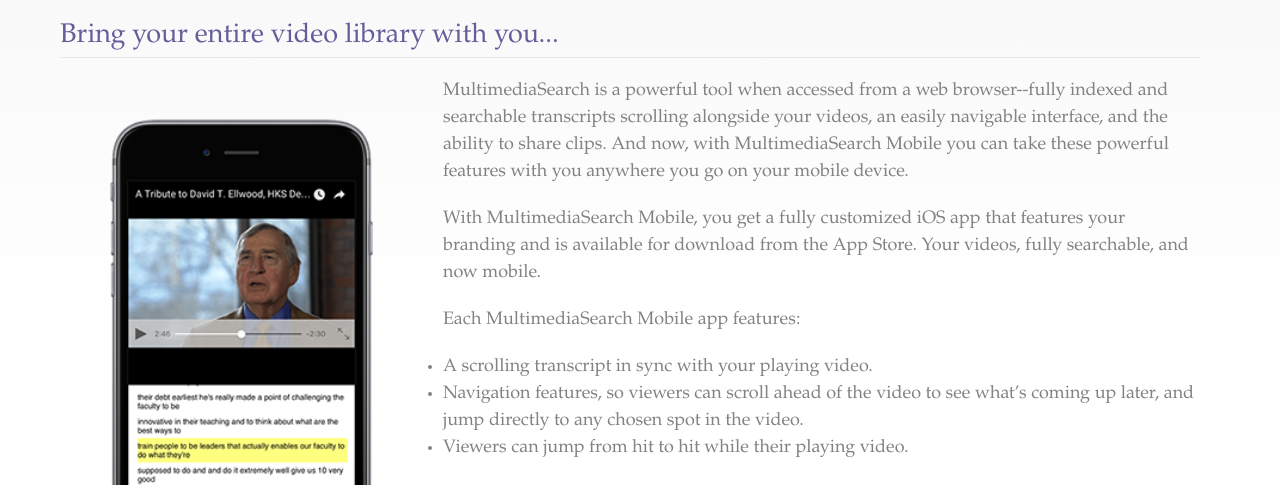
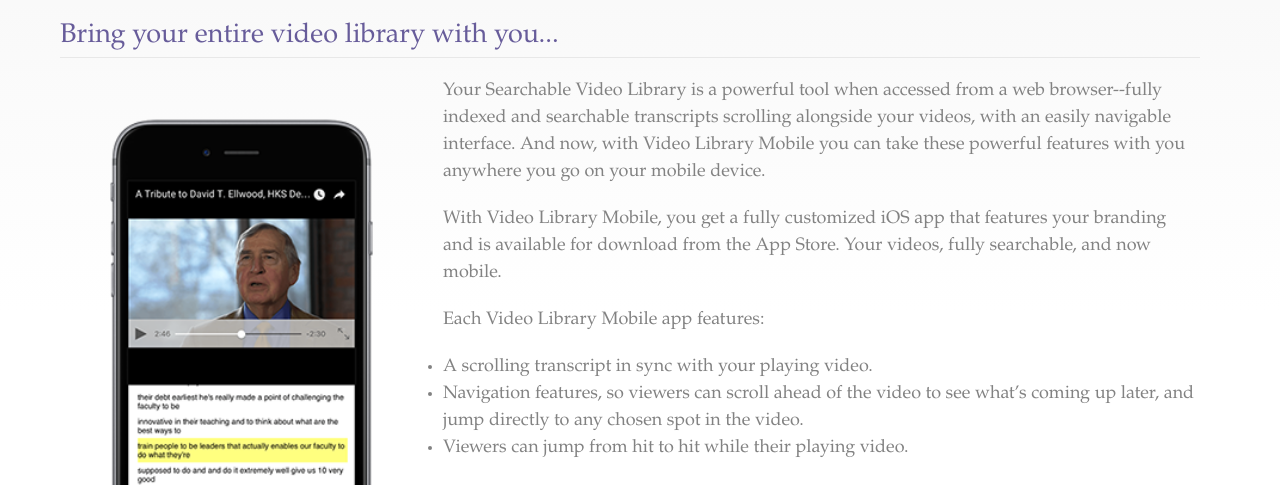
Before and after one commit to microsearch/microsearch.github.io, a Jekyll site: the page built from mobile/index.md, in a window 1280 px wide and 900 px high, cut to the strip 415-900 px from the top of the window. Built offline with Jekyll 4.4.1, drawn with Linux system fonts in a browser that asks for light colours.

Commit message:
Updated Index

```diff
--- a/mobile/index.md
+++ b/mobile/index.md
@@ -2,22 +2,22 @@
 title: Mobile Apps
 permalink: "/services/mobile/"
 id: mobile
-layout: landingpage-1col
 description: Your Searchable Video Library in the Palm of Your Hand
 weight: 5
 bannertext: Your Searchable Video Library in the Palm of Your Hand
 bannertext2: Full Featured iOS Apps for Your Videos
 col1head: Bring your entire video library with you...
 col1img: ios-app.png
-col1text: "<p>MultimediaSearch is a powerful tool when accessed from a web browser--fully
-  indexed and searchable transcripts scrolling alongside your videos, an easily navigable
-  interface, and the ability to share clips. And now, with MultimediaSearch Mobile
+col1text: "<p>Your Searchable Video Library is a powerful tool when accessed from
+  a web browser--fully indexed and searchable transcripts scrolling alongside your
+  videos, with an easily navigable interface. \n\nAnd now, with Video Library Mobile
   you can take these powerful features with you anywhere you go on your mobile device.</p><p>With
-  MultimediaSearch Mobile, you get a fully customized iOS app that features your branding
+  Video Library Mobile, you get a fully customized iOS app that features your branding
   and is available for download from the App Store. Your videos, fully searchable,
-  and now mobile.</p><p>Each MultimediaSearch Mobile app features:</p><ul><li>A scrolling
+  and now mobile.</p><p>Each Video Library Mobile app features:</p><ul><li>A scrolling
   transcript in sync with your playing video.</li><li>Navigation features, so viewers
   can scroll ahead of the video to see what’s coming up later, and jump directly to
   any chosen spot in the video.</li><li>Viewers can jump from hit to hit while their
   playing video.</li></ul><p>Check out our featured apps:</p>"
+layout: landingpage-1col
 ---
```
